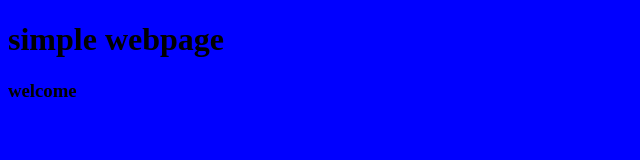
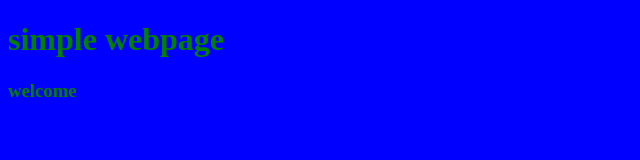
Before and after one commit to DevNavpreet/repo, a plain HTML site: page index.html in a window 1280 px wide. Shown: the whole page, without its empty margins (0-640 px from the left). Drawn offline with Linux system fonts and the light colour scheme.

Commit message:
Style the headings

```diff
--- a/sample.css
+++ b/sample.css
@@ -1,3 +1,9 @@
 body{
 background-color:blue;
 }
+h1{
+	color:green;
+}
+h3{
+	color:green;
+}
```
